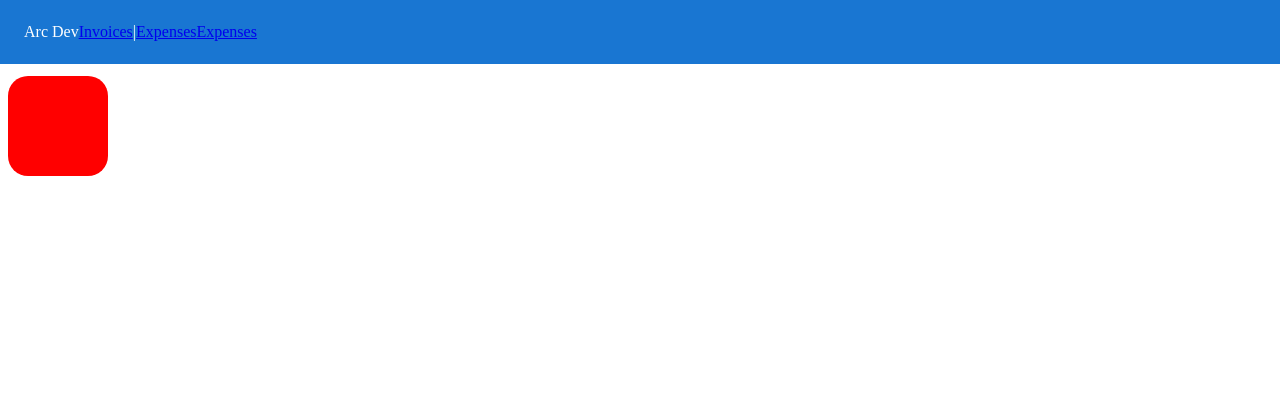
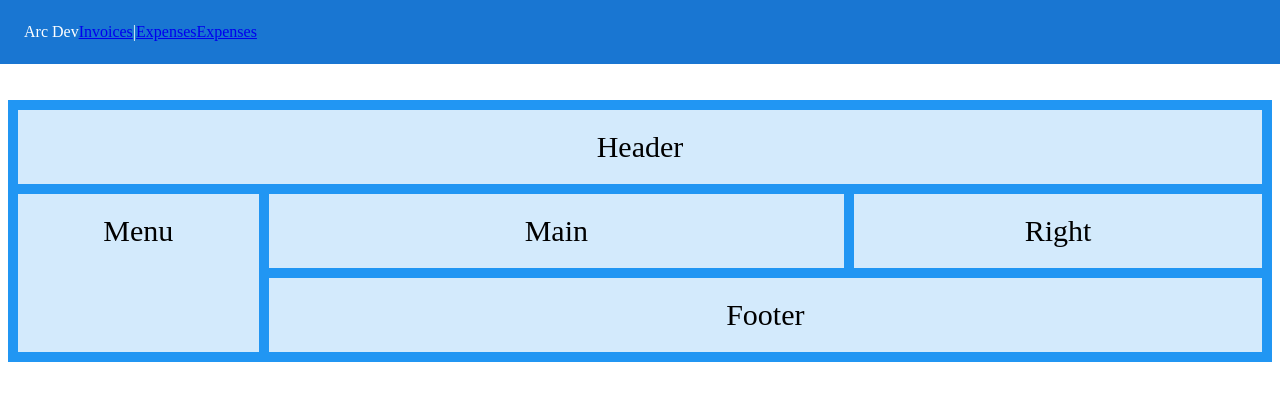
Before and after one commit to escapetherobots/crux-2022, a React (Create React App) app: page / in a window 1280 px wide. Shown: the top 400 px of the page. Built offline with nearby package versions, Linux system fonts and the light colour scheme.

Commit message:
Update-css-and-content

```diff
--- a/src/App.tsx
+++ b/src/App.tsx
@@ -23,8 +23,8 @@ function App() {
         <Route path="ztest" element={<Ztest /> } />
         <Route path="ztest2" element={<Ztest2 /> } />
       </Routes>
-      <div className="app">
-        <div className="zzz"></div>
+      <div className="app-content">
+
 
         {/* <Test/> */}
         {
--- a/src/components/ui/Home.tsx
+++ b/src/components/ui/Home.tsx
@@ -2,8 +2,14 @@ import React from "react";
 
 const Home = () => {
     return (
-        <div>
-            this is the home page
+        <div className="app-content">
+            <div className="grid-container">
+            <div className="item1">Header</div>
+            <div className="item2">Menu</div>
+            <div className="item3">Main</div>
+            <div className="item4">Right</div>
+            <div className="item5">Footer</div>
+        </div>
         </div>
     );
 };
--- a/src/components/ui/Ztest.tsx
+++ b/src/components/ui/Ztest.tsx
@@ -1,10 +1,13 @@
 import React from "react";
 
 const Ztest = () => {
+    // const
+
     return (
-        <div className="app">
-            <div className="zzz"></div>
-            this is ztest page
+        <div className="app-content">
+
+            <img src="/assets/computer_guy_full.svg" alt="svg" />
+            {/* <img src={url} /> */}
         </div>
     );
 };
--- a/src/components/ui/Ztest2.tsx
+++ b/src/components/ui/Ztest2.tsx
@@ -2,10 +2,9 @@ import React from "react";
 
 const Ztest2 = () => {
     return (
-        <div className="app">
-            <div className="zzz"></div>
-            this is ztest page number 2!!!!!
-            https://reactrouterdotcom.fly.dev/docs/en/v6/getting-started/tutorial
+        <div className="app-content">
+            <h1>TEST</h1>
+            <img src="/assets/computer_guy_full.svg" alt="svg" />
         </div>
     );
 };
--- a/src/styles.css
+++ b/src/styles.css
@@ -1,10 +1,27 @@
-.app {
-    margin-top: 50px;
+.app-content {
+    margin-top: 100px;
 }
 
-.zzz {
-    height: 100px;
-    width: 100px;
-    background-color: red;
-    border-radius: 20px;
+.item1 { grid-area: header; }
+.item2 { grid-area: menu; }
+.item3 { grid-area: main; }
+.item4 { grid-area: right; }
+.item5 { grid-area: footer; }
+
+.grid-container {
+  display: grid;
+  grid-template-areas:
+    'header header header header header header'
+    'menu main main main right right'
+    'menu footer footer footer footer footer';
+  gap: 10px;
+  background-color: #2196F3;
+  padding: 10px;
 }
+
+.grid-container > div {
+  background-color: rgba(255, 255, 255, 0.8);
+  text-align: center;
+  padding: 20px 0;
+  font-size: 30px;
+}
```
